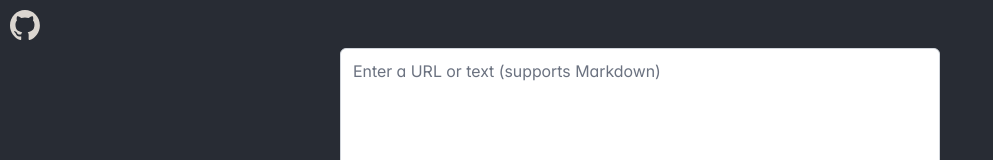
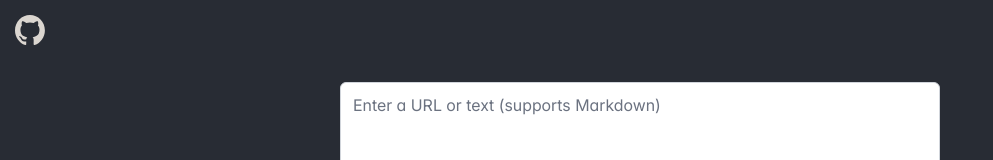
Before and after one commit to eebmagic/link-board, a React (Create React App) app in the folder frontend/: page / in a window 1280 px wide. Shown: the top 160 px of the page, without its empty margins (0-993 px from the left). Built offline with nearby package versions, Linux system fonts and the light colour scheme; no server answers.

Commit message:
fix github logo styling

```diff
--- a/frontend/src/App.css
+++ b/frontend/src/App.css
@@ -24,7 +24,6 @@
   justify-content: flex-start;
   font-size: calc(10px + 2vmin);
   color: white;
-  padding-top: 2rem;
 }
 
 .App-link {
--- a/frontend/src/App.js
+++ b/frontend/src/App.js
@@ -51,18 +51,21 @@ function App() {
     <div className="App">
       <Toast ref={toast} />
       <header className="App-header">
+        <div style={{
+          width: '100%',
+          display: 'flex',
+          justifyContent: 'flex-start',
+          padding: '15px',
+          boxSizing: 'border-box'
+        }}>
           <a
             href="https://github.com/eebmagic/link-board"
             target="_blank"
             rel="noopener noreferrer"
-          style={{
-            position: 'absolute',
-            top: '10px',
-            left: '10px'
-          }}
           >
             <img src={githubMark} alt="GitHub Mark" style={{ width: '30px', height: '30px', filter: 'invert(100%)' }} />
           </a>
+        </div>
 
         <Post style={{ width: '100%', maxWidth: '800px' }} onLinkAdded={fetchLinks} showToast={showToast} />
         <div style={{
```
Lines whose indentation alone changed are shown as unchanged.
